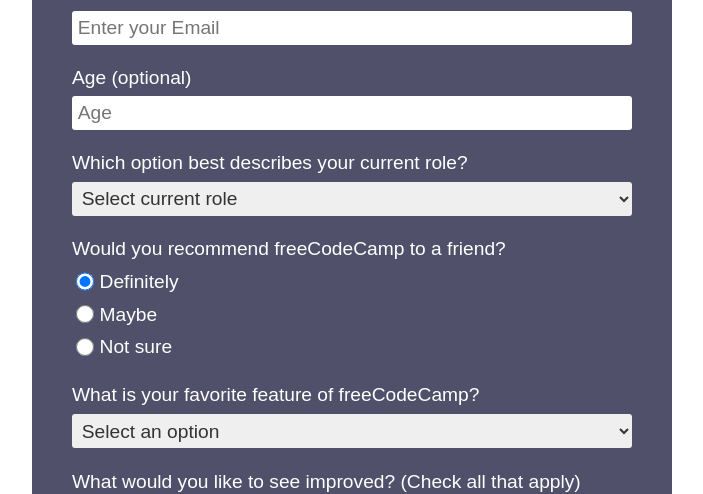
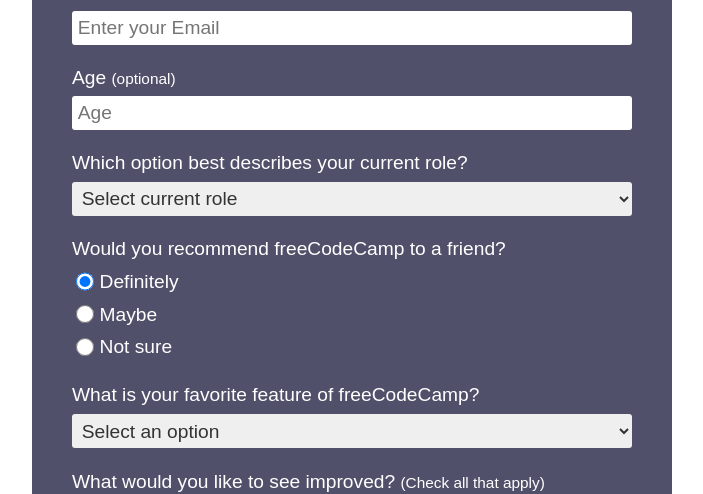
Before and after one commit to ZyCallado/freecodecamp-certification-projects, a plain HTML site: page legacy-responsive-web-design-v8/survey-form/index.html in a window 1280 px wide. Shown: the part 313-807 px from the top of the page, without its empty margins (288-991 px from the left). Drawn offline with Linux system fonts and the light colour scheme.

Commit message:
Add span style for font size adjustment

```diff
--- a/legacy-responsive-web-design-v8/survey-form/styles.css
+++ b/legacy-responsive-web-design-v8/survey-form/styles.css
@@ -35,6 +35,10 @@ rgb(93 94 156 / 0.8)), url("https://cdn.freecodecamp.org/testable-projects-fcc/i
 
 label, input, p, select, textarea {
   font-size: 1.2em;
+}
+
+span {
+  font-size: 0.8em;
 }
 
 input:not([type="radio"], [type="checkbox"]), select, textarea {
```
